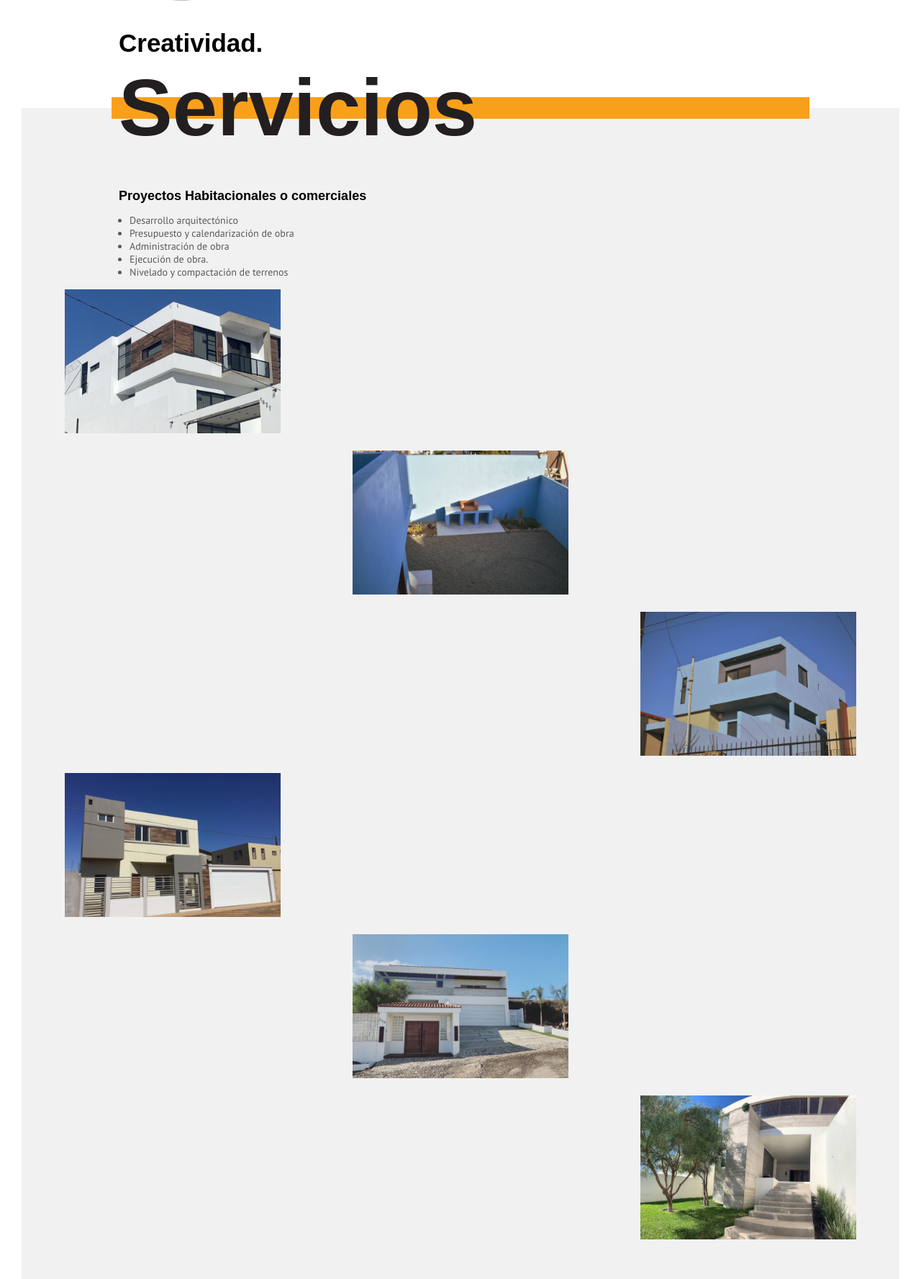
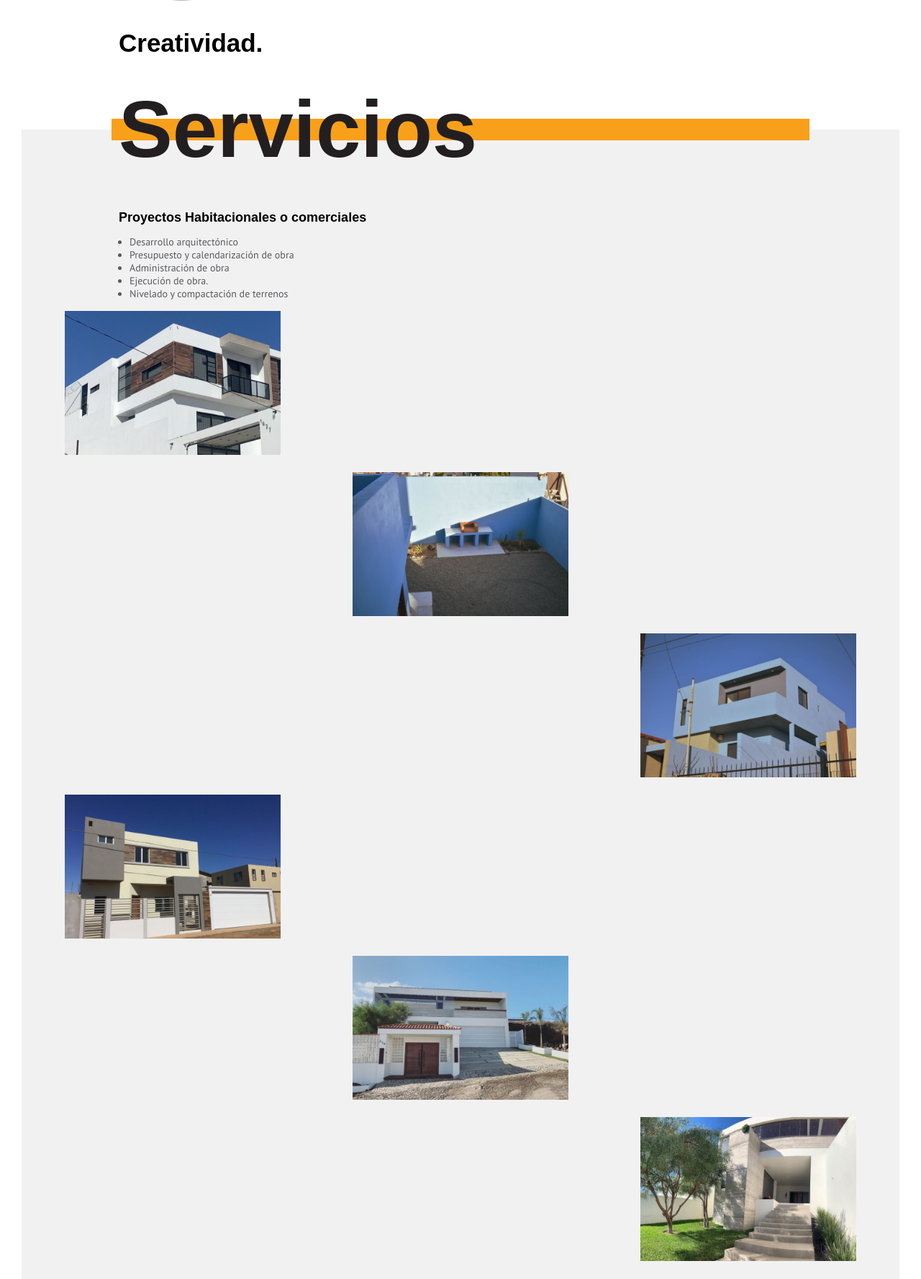
Before and after one commit to carlosjimenezh/dims, a PHP site: page / in a window 1280 px wide. Shown: the part 3357-5134 px from the top of the page at 72% size. Run offline with PHP 8.4, Linux system fonts and the light colour scheme; some libraries are stand-ins or nearby versions; some web fonts are replaced.

Commit message:
aumentar margin bottom a secciones

```diff
--- a/estilo.css
+++ b/estilo.css
@@ -137,9 +137,12 @@ nav .logo {
 
 
 
-#banner-principal, #valores, #servicios, #lo-que-hacemos, #contacto-seccion {
+#banner-principal {
 	margin-bottom: 50px;
 }
+
+#valores {margin-bottom: 100px}
+#lo-que-hacemos, #contacto-seccion {margin-bottom: 150px}
 
 #banner-principal {
 	max-width:1400px;
@@ -178,7 +181,7 @@ nav .logo {
 
 #servicios {
 	padding-bottom: 25px;
-	margin-bottom: 20px;
+	margin-bottom: 100px
 }
 
 #servicios h2 {
```
